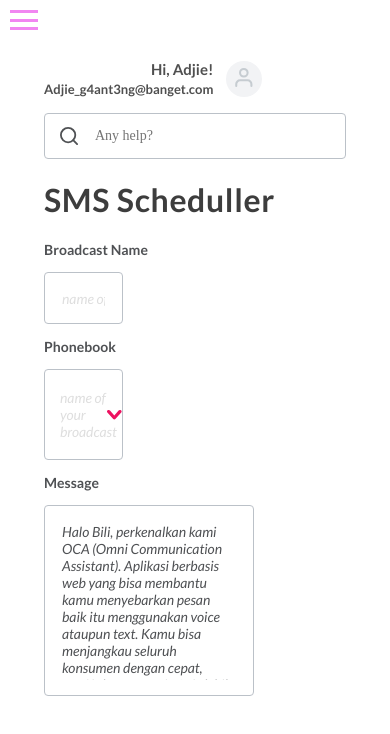
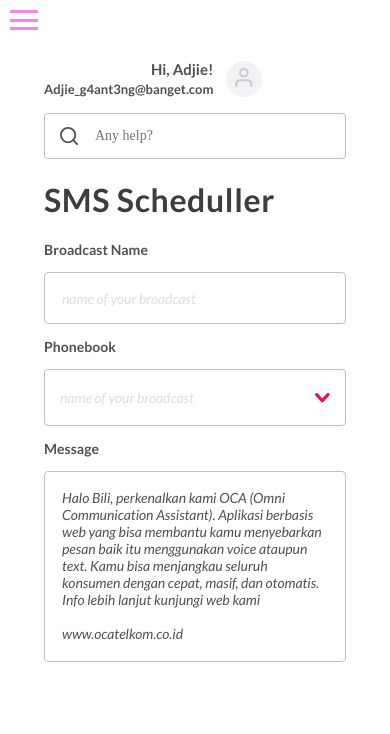
Before and after one commit to AmarKhoirudin/LatihanStyle, a React (Create React App) app: page /smsscheduller in a window 390 px wide. Shown: the top 734 px of the page. Built offline with nearby package versions, Linux system fonts and the light colour scheme.

Commit message:
fixed responsive

```diff
--- a/src/components/atoms/InputSms/TypeSms/index.css
+++ b/src/components/atoms/InputSms/TypeSms/index.css
@@ -21,3 +21,9 @@
     color: #4f5154;
     resize: none;
 }
+
+@media screen and (max-width: 756px) {
+    .TypeSms {
+        width: 100%
+    }
+}
--- a/src/components/atoms/InputSms/index.css
+++ b/src/components/atoms/InputSms/index.css
@@ -27,11 +27,13 @@
   font-weight: normal;
   color: #4f5154;
 }
+
 .wrapperInputSms input::placeholder {
   color: #dedede;
 }
 
 /* type */
+
 .wrapperInputType {
   border: 1px solid #bbc1c8;
   width: 27%;
@@ -42,6 +44,7 @@
   display: flex;
   align-items: center;
 }
+
 .wrapperInputType p {
   width: 100%;
   border: none;
@@ -54,6 +57,12 @@
 }
 
 .wrapperInputType img {
-    width: 15px;
-    height: 10px;
+  width: 15px;
+  height: 10px;
 }
+
+@media screen and (max-width: 756px) {
+  .wrapperInputSms, .wrapperInputType {
+    width: 100%
+  }
+}
--- a/src/components/molekul/SideBar/index.js
+++ b/src/components/molekul/SideBar/index.js
@@ -29,7 +29,8 @@ const Sidebar = () => {
         {/* <div className="fixed"> */}
         <img src={LogoOca} className="SideBarLogo" alt="Logo" />
         <div className="wrapperNavlink">
-          <NavLink to="/" activeClassName="active" className="Navlink" exact>
+          <NavLink
+          onClick={() => setCheckBox(!checkBox)} to="/" activeClassName="active" className="Navlink" exact onClick={() => setCheckBox(!checkBox)}>
             <img src={HomeIcon} alt="HomeIcon" />
             <p className="textNavlink">Home</p>
           </NavLink>
@@ -45,6 +46,7 @@ const Sidebar = () => {
               <div className="SmsDropdown">
                 <img src={NavLinkIcon} alt="HomeIcon" />
                 <NavLink
+                onClick={() => setCheckBox(!checkBox)}
                   to="/broadcast"
                   className="Navlink"
                   activeClassName="active"
@@ -55,6 +57,7 @@ const Sidebar = () => {
               <div className="SmsDropdown">
                 <img src={NavLinkIcon} alt="HomeIcon" />
                 <NavLink
+                onClick={() => setCheckBox(!checkBox)}
                   to="/smsscheduller"
                   className="Navlink"
                   activeClassName="active"
--- a/src/pages/Home/index.css
+++ b/src/pages/Home/index.css
@@ -55,6 +55,7 @@
 
 .wrapperHomePage .wrapperTable {
     border: 1px solid #DDDDE4;
+    border-radius: 6px;
     padding-right: 28px;
     padding-left: 28px;
     margin-top: 2%;
@@ -76,6 +77,13 @@
     justify-content: center;
     align-items: center;
     padding-right: 2%;
+}
+
+
+@media screen and (max-width : 756px) {
+    .wrapperHomePage {
+        margin-right: 44px;
+    }
 }
 
 .wrapperHomePage .wrapperTable .TableSort {
--- a/src/pages/SmsScheduller/index.css
+++ b/src/pages/SmsScheduller/index.css
@@ -12,3 +12,9 @@
   color: #3d3d3d;
   line-height: 18px;
 }
+
+@media screen and (max-width: 756px) {
+  .wrapperSmsScheduller {
+    margin-right: 44px;
+  }
+}
```
